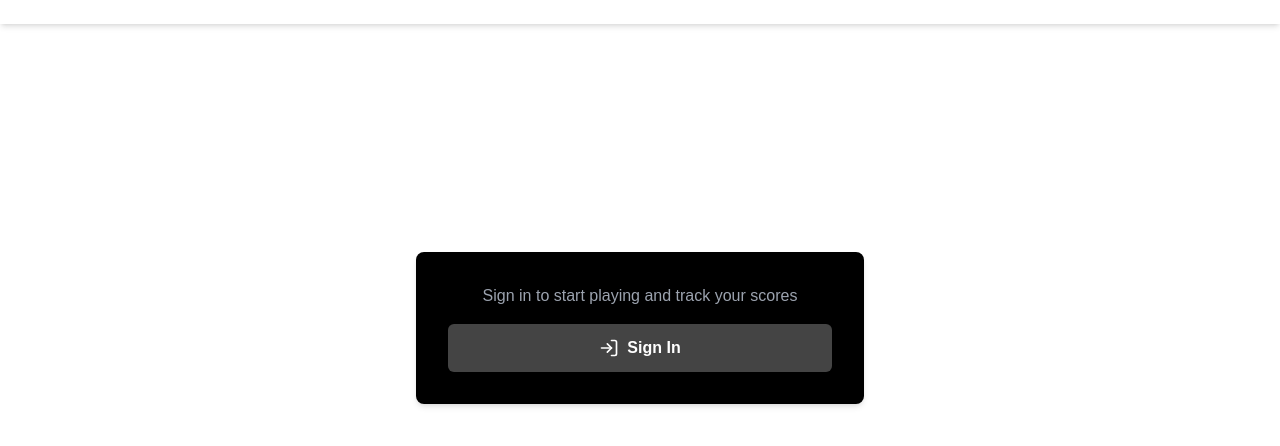
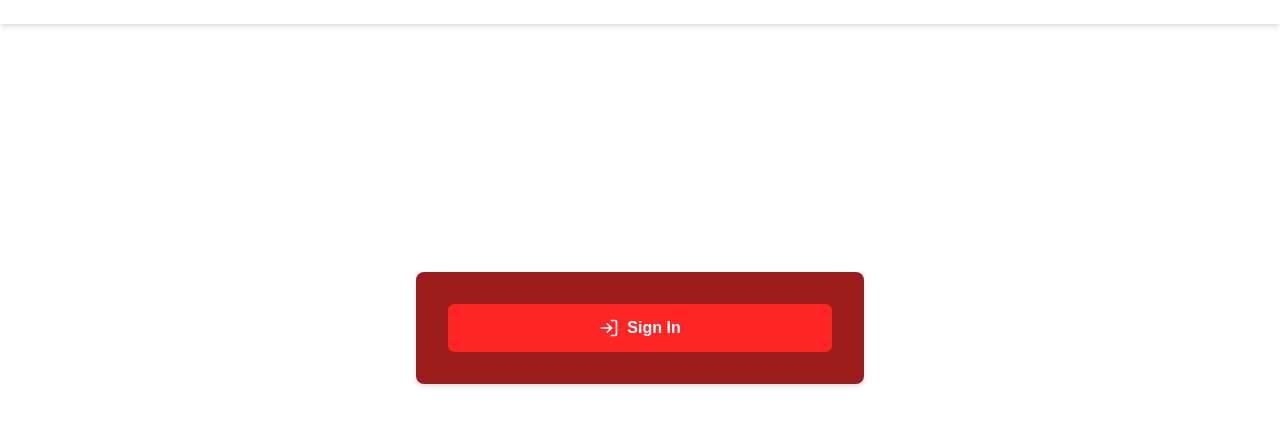
Before and after one commit to abdullah-gashia/WEB_BASICPROJECT55, a Next.js app: page / in a window 1280 px wide. Shown: the top 446 px of the page. Built offline with nearby package versions, Linux system fonts and the light colour scheme.

Commit message:
เย้ วันนี้ทำหน้า login เสร็จแล้ว พน.นอน

```diff
--- a/src/app/page.tsx
+++ b/src/app/page.tsx
@@ -17,7 +17,7 @@ export default function MainPage() {
 
     return (
         <div className="flex items-center justify-center min-h-[calc(100vh-14rem)]">
-            <div className="bg-[#000000] text-gray-200 rounded-lg p-8 w-full max-w-md shadow-md ">
+            <div className="bg-[#9c1b1b] text-gray-200 rounded-lg p-8 w-full max-w-md shadow-md ">
                 <div className="space-y-6">
                     {user ? (
                         <div className="text-center space-y-4">
@@ -31,12 +31,9 @@ export default function MainPage() {
                         </div>
                     ) : (
                         <div className="space-y-4">
-                            <p className="text-center text-gray-400">
-                                Sign in to start playing and track your scores
-                            </p>
                             <button
                                 onClick={() => router.push('/login')}
-                                className="w-full bg-[#444444] text-white py-3 rounded-md hover:bg-gray-700 transition-all font-semibold flex items-center justify-center gap-2"
+                                className="w-full bg-[#ff2525] text-white py-3 rounded-md hover:bg-gray-700 transition-all font-semibold flex items-center justify-center gap-2"
                             >
                                 <LogIn className="w-5 h-5" />
                                 Sign In
```
